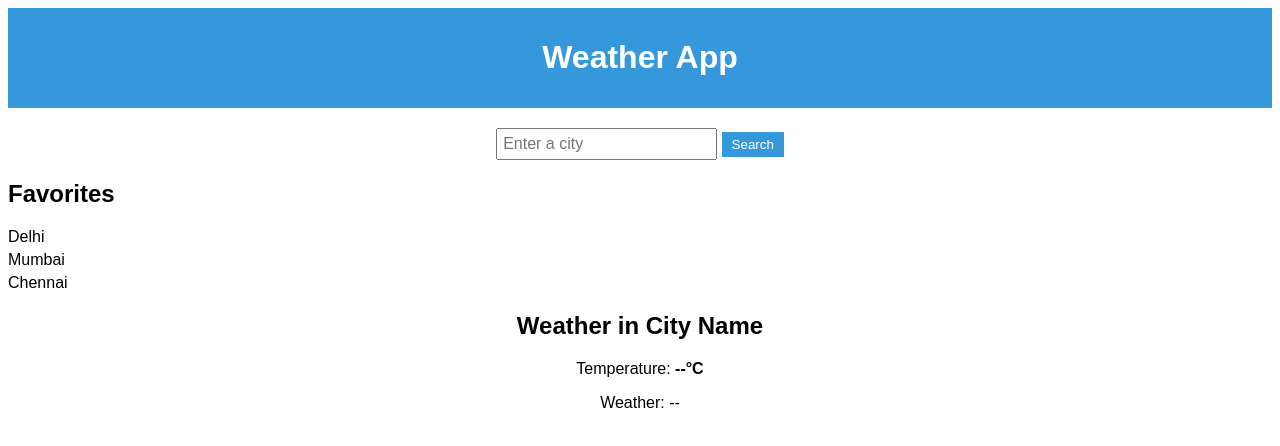
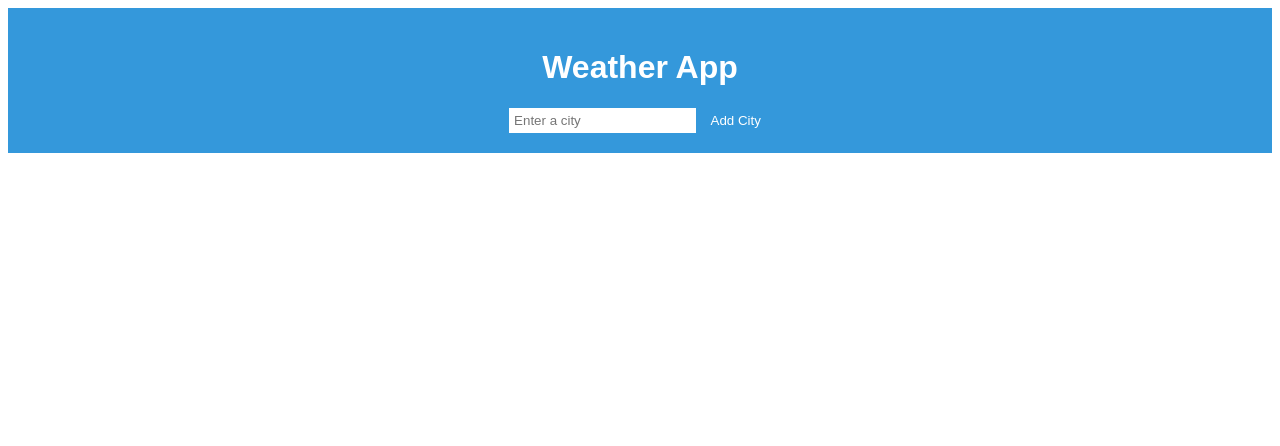
Before and after one commit to Tanmay170/Task-whether-App, a plain HTML site: page index.html in a window 1280 px wide. Drawn offline with Linux system fonts and the light colour scheme.

Commit message:
Update index.html

```diff
--- a/index.html
+++ b/index.html
@@ -8,53 +8,46 @@
     <style>
         body {
             font-family: Arial, sans-serif;
-            text-align: center;
         }
 
         header {
+            text-align: center;
             background-color: #3498db;
-            color: white;
-            padding: 10px;
+            padding: 20px;
         }
 
-        .search {
-            margin-top: 20px;
+        h1 {
+            color: white;
         }
 
-        #cityInput {
+        input[type="text"] {
             padding: 5px;
-            font-size: 16px;
+            border: none;
         }
 
-        #searchButton {
-            padding: 5px 10px;
+        button {
             background-color: #3498db;
             color: white;
             border: none;
+            padding: 5px 10px;
             cursor: pointer;
         }
 
-        .favorites {
-            margin-top: 20px;
-            text-align: left;
+        #favorites {
+            display: flex;
+            justify-content: center;
         }
 
-        .weather-display {
-            margin-top: 20px;
-        }
-
-        #favoriteCities {
-            list-style: none;
-            padding: 0;
-        }
-
-        li {
-            margin-bottom: 5px;
+        #favorites>div {
+            margin: 10px;
+            padding: 10px;
+            border: 1px solid #ccc;
             cursor: pointer;
         }
 
-        #temperature {
-            font-weight: bold;
+        #weather-display {
+            text-align: center;
+            margin-top: 20px;
         }
     </style>
 </head>
@@ -62,29 +55,14 @@
 <body>
     <header>
         <h1>Weather App</h1>
+        <input type="text" id="custom-city" placeholder="Enter a city">
+        <button id="add-city">Add City</button>
     </header>
-
-    <div class="search">
-        <input type="text" id="cityInput" placeholder="Enter a city">
-        <button id="searchButton">Search</button>
-    </div>
-
-    <div class="favorites">
-        <h2>Favorites</h2>
-        <ul id="favoriteCities">
-            <!-- Add your favorite cities here as list items -->
-            <li>Delhi</li>
-            <li>Mumbai</li>
-            <li>Chennai</li>
-        </ul>
-    </div>
-
-    <div class="weather-display">
-        <h2>Weather in <span id="cityName">City Name</span></h2>
-        <p>Temperature: <span id="temperature">--°C</span></p>
-        <p>Weather: <span id="weatherDescription">--</span></p>
-    </div>
-
+    <section id="favorites">
+    </section>
+    <section id="weather-display">
+    </section>
+    <script src="script.js"></script>
 </body>
 
 </html>
```
